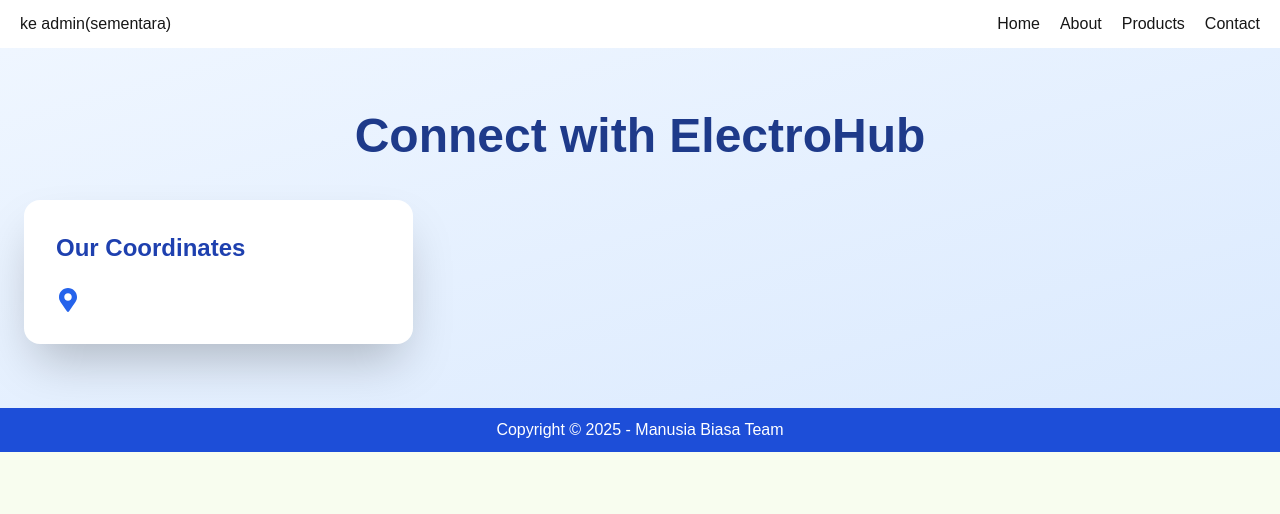
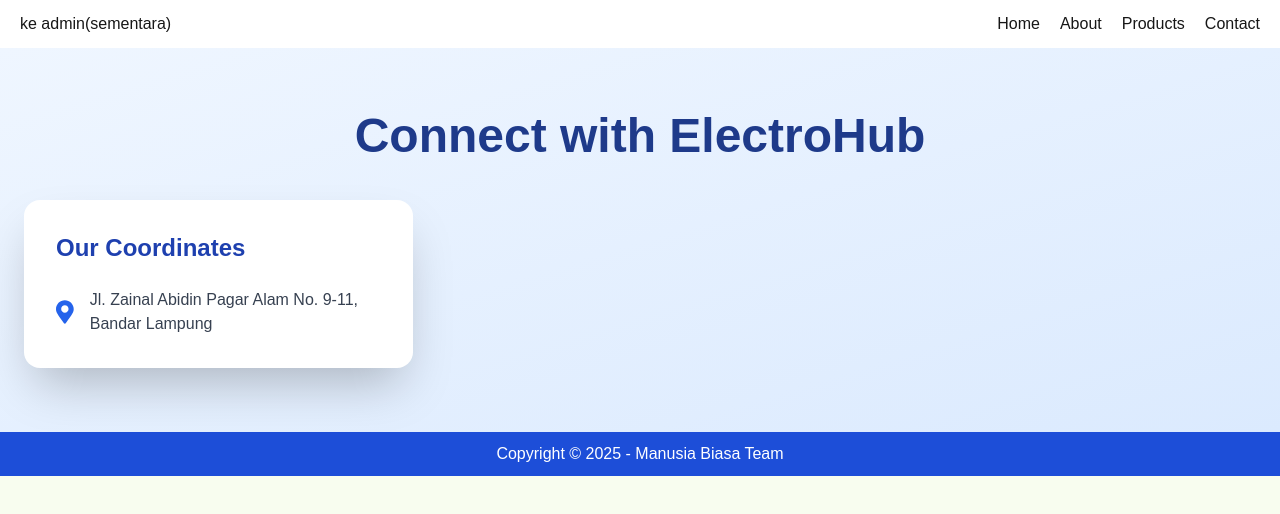
Before and after one commit to Deoca27/manusia-biasa, a Next.js app: page /contact in a window 1280 px wide. Shown: the top 514 px of the page. Built offline with nearby package versions, Linux system fonts and the light colour scheme.

Commit message:
rendika : Menambahkan teks alamat

```diff
--- a/app/contact/page.tsx
+++ b/app/contact/page.tsx
@@ -47,6 +47,8 @@ export default function ContactPage() {
             <div className="space-y-4">
               <div className="flex items-center">
                 <FaMapMarkerAlt className="text-blue-600 mr-4 text-2xl" />
+                <p className="text-gray-700">Jl. Zainal Abidin Pagar Alam No. 9-11, Bandar Lampung</p>
+
 
               </div>
 
```
